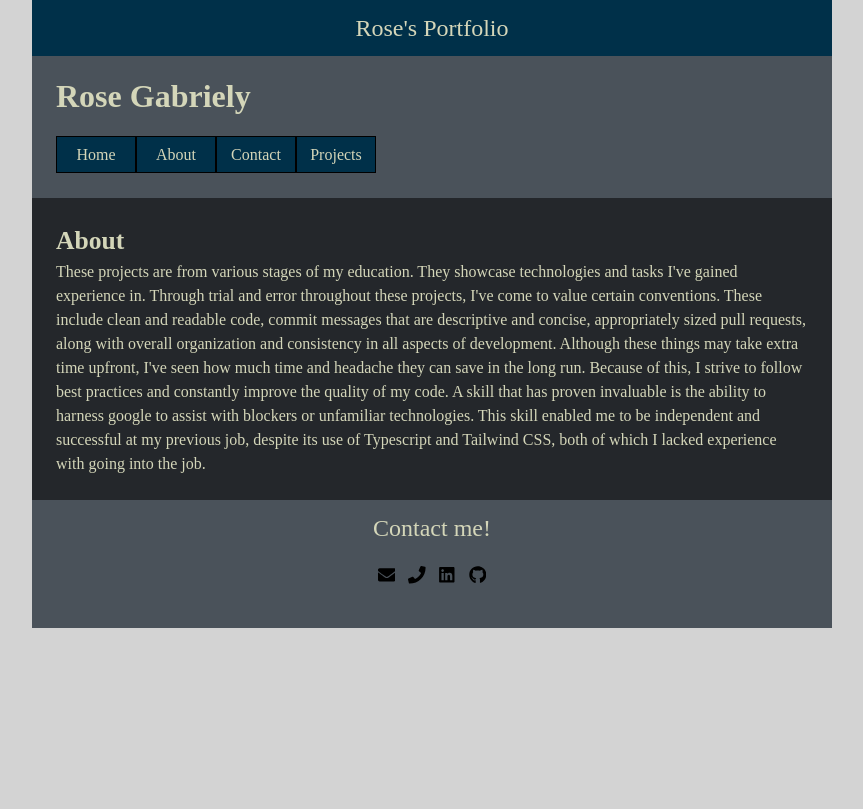
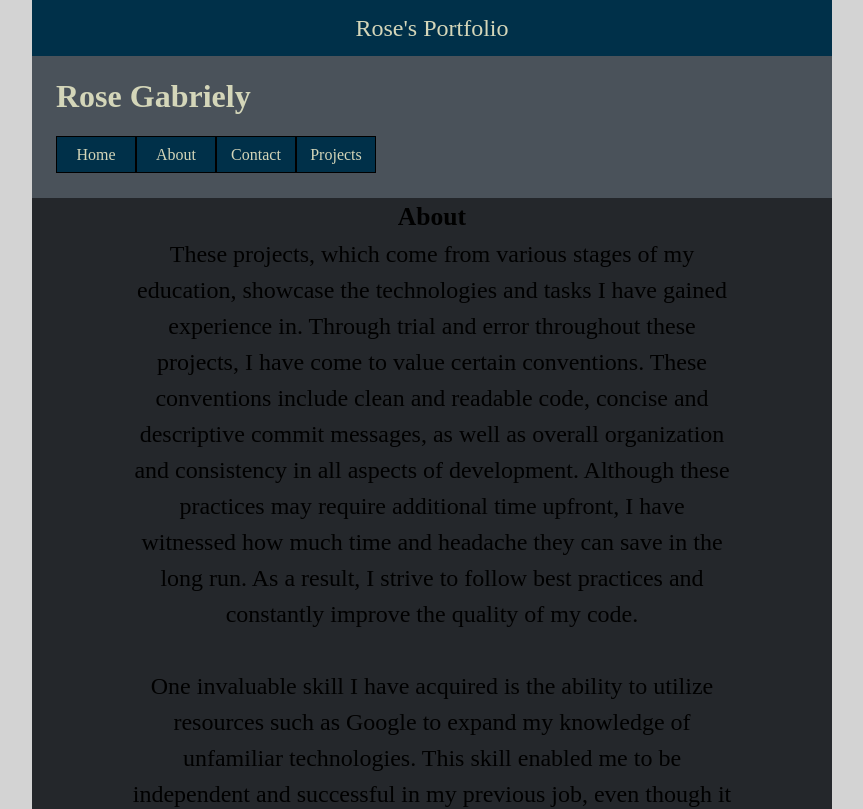
Before and after one commit to RoseGabriely/Portfolio, a React (Create React App) app: page /about in a window 1280 px wide. Shown: the top 809 px of the page, without its empty margins (208-1071 px from the left). Built offline with nearby package versions, Linux system fonts and the light colour scheme.

Commit message:
Updates about section & styling

```diff
--- a/src/About.css
+++ b/src/About.css
@@ -1,8 +1,9 @@
-.About {
-  color: var(--text-color);
-  padding: 1.5rem;
-  text-align: left;
+.about {
+  width: 75%;
+  text-align: center;
+  justify-self: center;
   line-height: 1.5;
+  font-size: 1.5rem;
 }
 
 @media (max-width: 800px) {
--- a/src/About.js
+++ b/src/About.js
@@ -1,27 +1,36 @@
 import React from "react";
 import "./About.css";
+import { motion } from "framer-motion";
 
 function About() {
   return (
-    <div className="About">
+    <motion.div
+      initial={{ opacity: 0 }}
+      animate={{ opacity: 1 }}
+      exit={{ opacity: 0 }}
+      transition={{ duration: 0.5 }}
+      className="about"
+    >
       <h2 className="name">About</h2>
-      <p className="about">
-        These projects are from various stages of my education. They showcase
-        technologies and tasks I've gained experience in. Through trial and
-        error throughout these projects, I've come to value certain conventions.
-        These include clean and readable code, commit messages that are
-        descriptive and concise, appropriately sized pull requests, along with
-        overall organization and consistency in all aspects of development.
-        Although these things may take extra time upfront, I've seen how much
-        time and headache they can save in the long run. Because of this, I
-        strive to follow best practices and constantly improve the quality of my
-        code. A skill that has proven invaluable is the ability to harness
-        google to assist with blockers or unfamiliar technologies. This skill
-        enabled me to be independent and successful at my previous job, despite
-        its use of Typescript and Tailwind CSS, both of which I lacked
-        experience with going into the job.
+      <p className="about-content">
+        These projects, which come from various stages of my education, showcase
+        the technologies and tasks I have gained experience in. Through trial
+        and error throughout these projects, I have come to value certain
+        conventions. These conventions include clean and readable code, concise
+        and descriptive commit messages, as well as overall organization and
+        consistency in all aspects of development. Although these practices may
+        require additional time upfront, I have witnessed how much time and
+        headache they can save in the long run. As a result, I strive to follow
+        best practices and constantly improve the quality of my code.
+        <br></br>
+        <br></br>
+        One invaluable skill I have acquired is the ability to utilize resources
+        such as Google to expand my knowledge of unfamiliar technologies. This
+        skill enabled me to be independent and successful in my previous job,
+        even though it involved using Typescript and Tailwind CSS, both of which
+        I lacked experience with initially.
       </p>
-    </div>
+    </motion.div>
   );
 }
 
```
